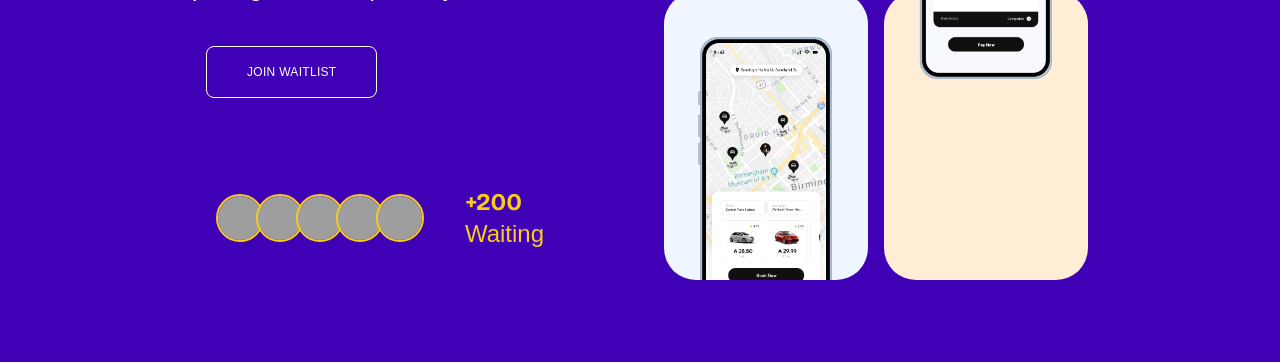
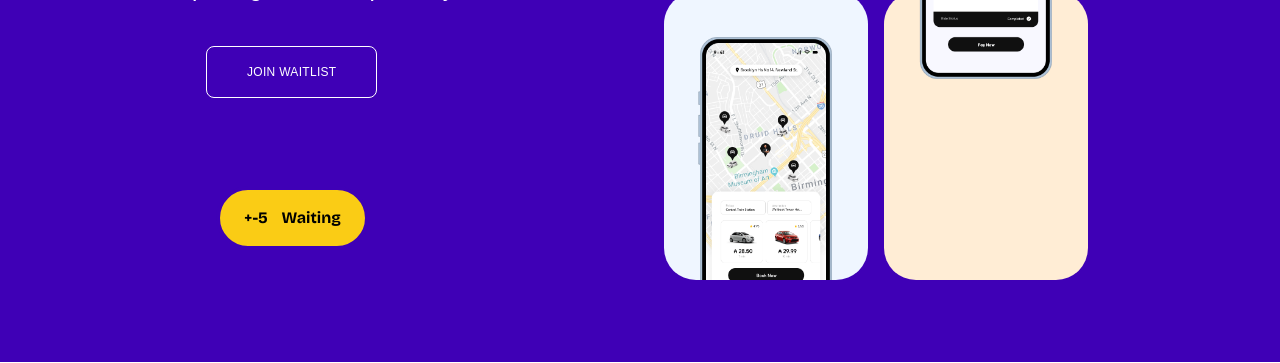
Before and after one commit to arcaccra/ridechain, a Django app: template templates/homepage/index.html in a window 1280 px wide. Shown: the part 490-853 px from the top of the page. Run offline with Django 5.2, Linux system fonts and the light colour scheme; the template is opened without the code that fills it, so the values that code supplies are empty; some libraries are stand-ins or nearby versions; some web fonts are replaced; grey boxes are pictures that could not be loaded.

Commit message:
added waitilist designed

```diff
--- a/templates/homepage/index.html
+++ b/templates/homepage/index.html
@@ -40,21 +40,18 @@
                         </button>
                     </div>
                     <div class="p-6 flex items-center mt-16">
-                        <div class="flex items-center -space-x-2">
-                            <img class="w-12 h-12 rounded-full border-2 border-yellow-400"
-                                 src="https://randomuser.me/api/portraits/men/32.jpg" alt="User 1">
-                            <img class="w-12 h-12 rounded-full border-2 border-yellow-400"
-                                 src="https://randomuser.me/api/portraits/women/44.jpg" alt="User 2">
-                            <img class="w-12 h-12 rounded-full border-2 border-yellow-400"
-                                 src="https://randomuser.me/api/portraits/men/54.jpg" alt="User 3">
-                            <img class="w-12 h-12 rounded-full border-2 border-yellow-400"
-                                 src="https://randomuser.me/api/portraits/men/34.jpg" alt="User 4">
-                            <img class="w-12 h-12 rounded-full border-2 border-yellow-400"
-                                 src="https://images.squarespace-cdn.com/content/v1/6361900771d4854cd2791d54/03c3aa9d-ec68-4348-bc54-a61d31039e3a/Vivian+Okonkwo+square+crop+copy.jpg"
-                                 alt="User 4">
+                        <div class="flex items-center -space-x-4">
+                            {% for subscriber, image in subscriber_data|slice:5 %}
+    <img src="{% static image %}" alt="{{ subscriber.name }}"
+                                     class="w-16 h-16 rounded-full border-4 purple-border shadow-md profile-image">
 
+                            {% endfor %}
+                        <div class="w-auto h-16 px-6 rounded-full border-4 purple-border bg-yellow-400 flex items-center justify-center">
+                            <p class="purple header-font font-bold">
+                                +{{ subscribers.count|add:"-5" }} <span class="ml-2.5">Waiting</span>
+                            </p>
                         </div>
-                        <span class="text-yellow-400 text-2xl font-light ml-16"><span class="font-bold header-font">+200</span> Waiting</span>
+                        </div>
                     </div>
                 </div>
                 <div class="grid grid-cols-1 md:grid-cols-2 gap-4">
```
Also changed, not shown: homepage/views.py (+17 -1 lines).
